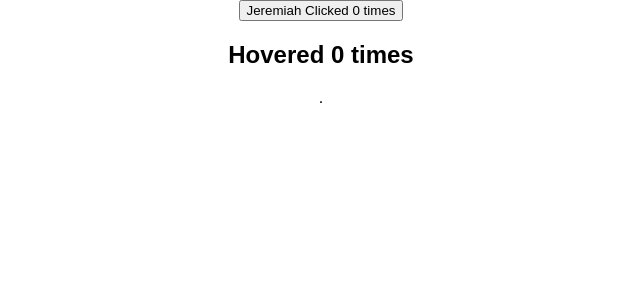
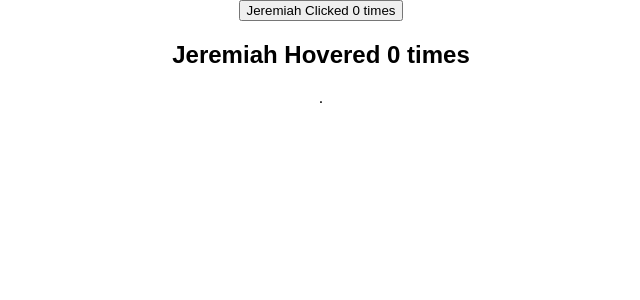
Before and after one commit to jegbune/React.useState, a React (Create React App) app: page / in a window 1280 px wide. Shown: the top 300 px of the page, without its empty margins (319-959 px from the left). Built offline with nearby package versions, Linux system fonts and the light colour scheme.

Commit message:
React lesson on passing Props in Higher Order Component

```diff
--- a/src/App.js
+++ b/src/App.js
@@ -33,7 +33,7 @@ class App extends Component {
       <div className="App">
         <ClickCounter name ='Jeremiah' />
 
-        <HoverCounter />.
+        <HoverCounter name = 'Jeremiah' />.
 
         {/* <ErrorBoundary>
         <Hero heroName='Batman'/>
--- a/src/components/HoverCounter.js
+++ b/src/components/HoverCounter.js
@@ -1,5 +1,5 @@
 import React, { PureComponent } from 'react'
-import UpdatedComponent from '../withCounter'
+import withCounter from '../withCounter'
 
 class HoverCounter extends PureComponent {
 
@@ -7,11 +7,11 @@ class HoverCounter extends PureComponent {
         const {count, incrementCount} =this.props
         return (
             <div>
-                <h2 onMouseOver={incrementCount}>Hovered {count} times
+                <h2 onMouseOver={incrementCount}>{this.props.name} Hovered {count} times
                 </h2>
             </div>
         )
     }
 }
 
-export default UpdatedComponent(HoverCounter)
+export default withCounter (HoverCounter)
--- a/src/withCounter.js
+++ b/src/withCounter.js
@@ -16,7 +16,7 @@ const withCounter = WrappedComponent => {
             })
         }
         render() {
-            return <WrappedComponent name = {this.props.name} count= {this.state.count} incrementCount={this.incrementCount}  />
+            return <WrappedComponent name = {this.props.name} count= {this.state.count} incrementCount={this.incrementCount} {...this.props} />
         }
     }
     return WithCounter
```
